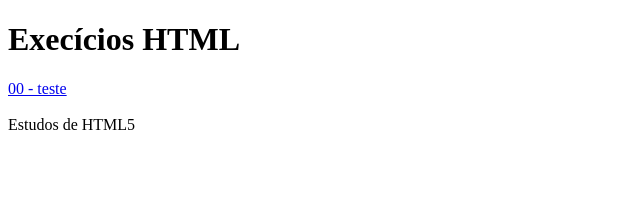
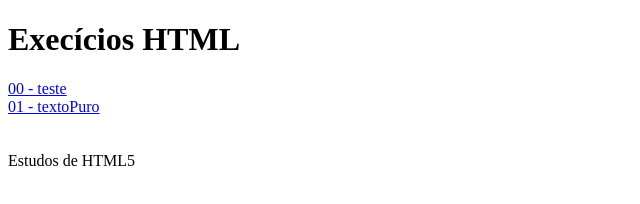
Before and after one commit to diegogit03/html5-estudos, a plain HTML site: page index.html in a window 1280 px wide. Shown: the whole page, without its empty margins (0-640 px from the left). Drawn offline with Linux system fonts and the light colour scheme.

Commit message:
pure text in html

```diff
--- a/index.html
+++ b/index.html
@@ -10,7 +10,8 @@
 			<h1>Execícios HTML</h1>
 		</header>
 		<nav>
-			<a href="exercicios/teste.html">00 - teste</a>
+			<a href="exercicios/teste.html">00 - teste</a><br>
+			<a href="exercicios/textoPuro.html">01 - textoPuro</a><br>
 			<br>
 		</nav>
 		<section id="conteudo"></section>
```
Also changed, not shown: exercicios/teste.html (+1 -11 lines), exercicios/textoPuro.html (added, +1 -0 lines).
